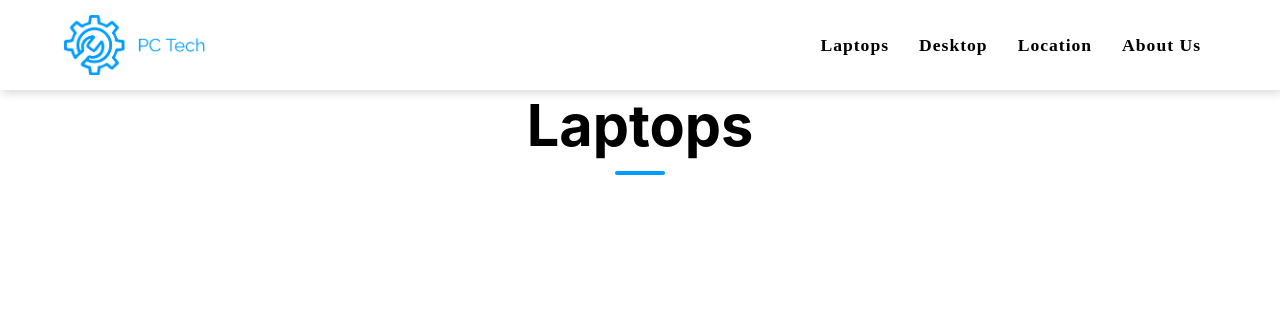
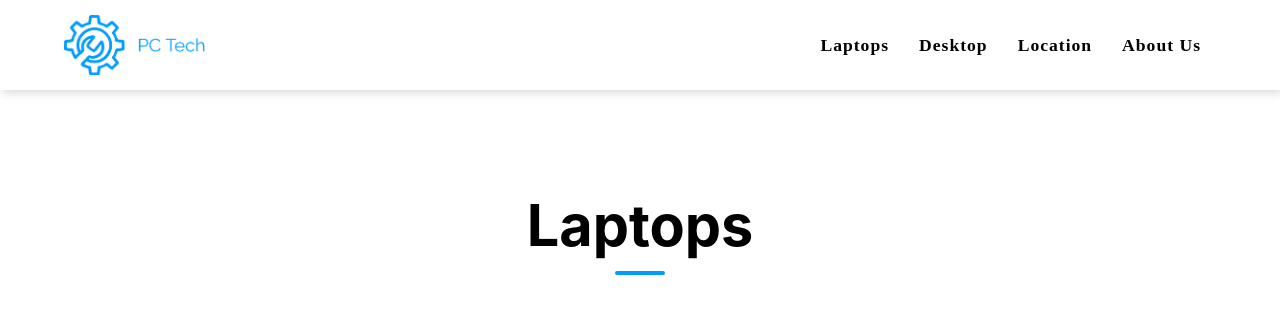
Before and after one commit to Kmonterohenriquez/PcTech, a React (Create React App) app: page /#/laptops in a window 1280 px wide. Shown: the top 314 px of the page. Built offline with nearby package versions, Linux system fonts and the light colour scheme; a web font is replaced by a local one.

Commit message:
Padding added on laptops component

```diff
--- a/src/Page/Laptops/Laptops.js
+++ b/src/Page/Laptops/Laptops.js
@@ -1,15 +1,17 @@
-import React from 'react'
-import './Laptops.sass'
+import React from 'react';
+import './Laptops.sass';
 import Nav from '../../Components/Nav/Nav';
-import Title from '../../Components/Title/Title'
+import Title from '../../Components/Title/Title';
 
 const Laptops = () => {
-    return (
-        <div>
-            <Nav />
-            <Title title='Laptops'/>
-        </div>
-    )
-}
+	return (
+		<div className='Laptops'>
+			<Nav />
+			<div className='Laptops-container'>
+				<Title title='Laptops' />
+			</div>
+		</div>
+	);
+};
 
-export default Laptops
+export default Laptops;
--- a/src/Page/Laptops/Laptops.sass
+++ b/src/Page/Laptops/Laptops.sass
@@ -0,0 +1,3 @@
+.Laptops
+    &-container
+        padding: 100px 0
```
